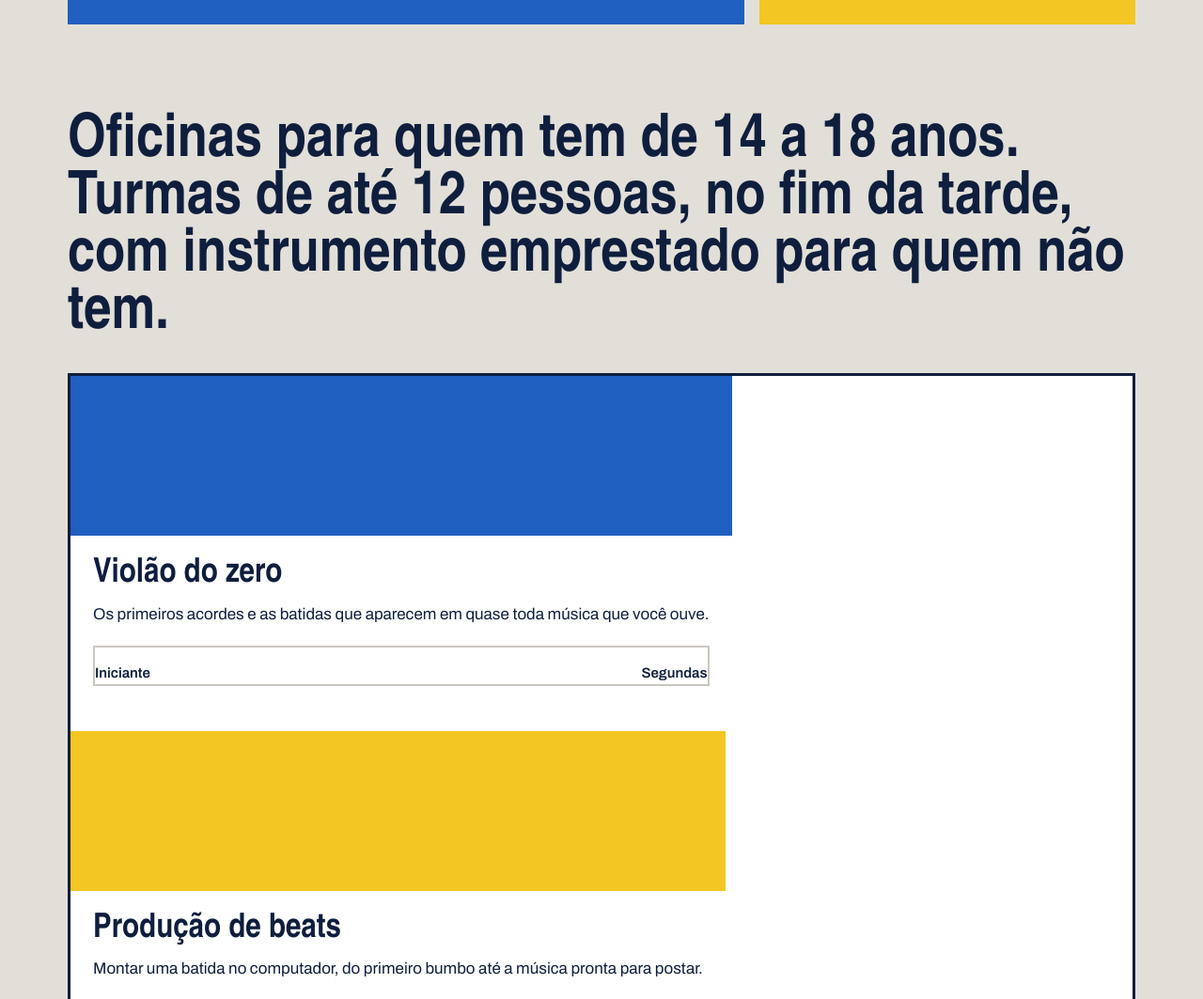
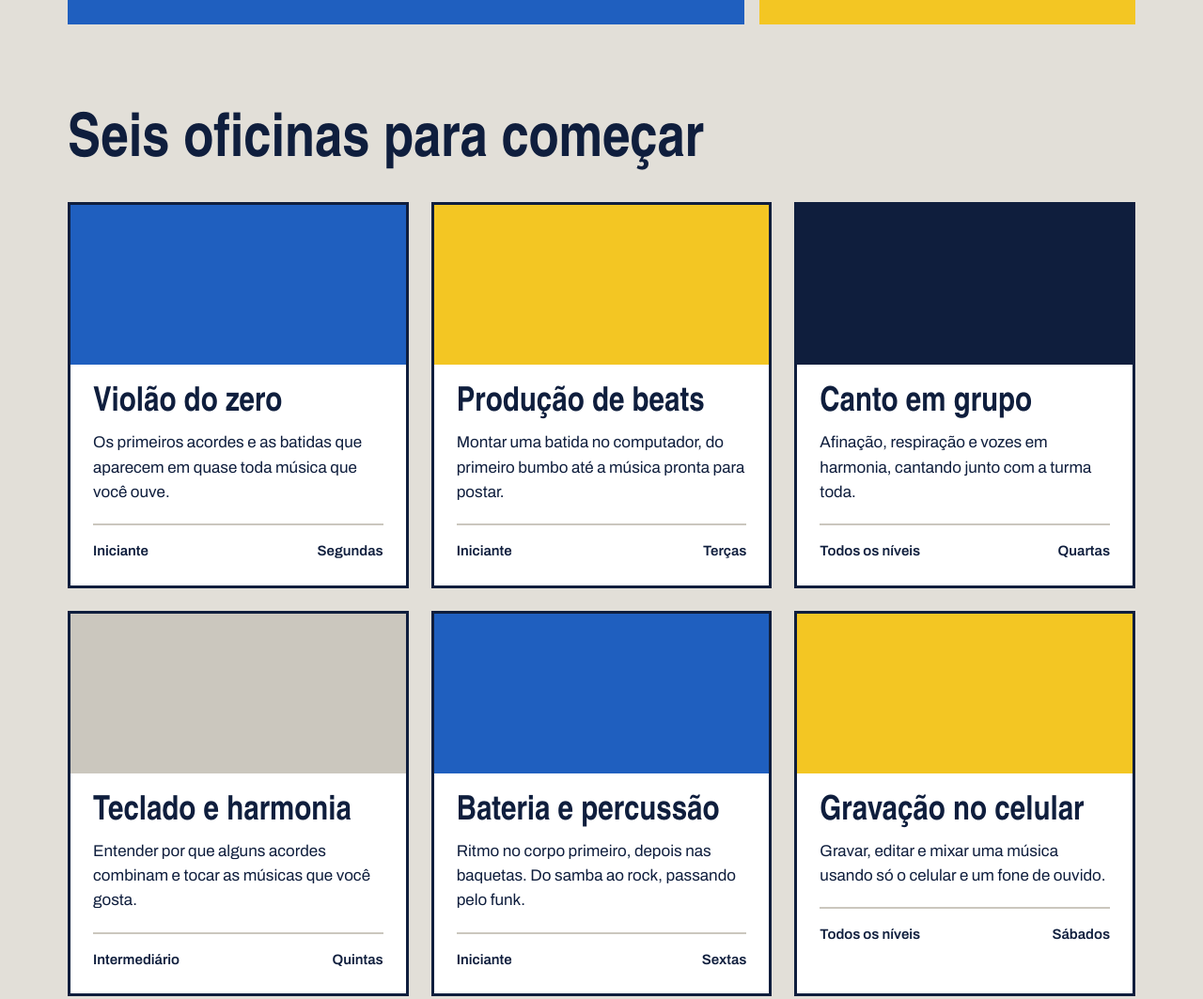
Before and after one commit to AntonioProvasi1MBTI/Laje_sonora, a plain HTML site: page index.html in a window 1280 px wide. Shown: the part 680-1743 px from the top of the page at 94% size. Drawn offline with Linux system fonts and the light colour scheme; a web font is replaced by a local one.

Commit message:
correcao

```diff
--- a/index.css
+++ b/index.css
@@ -143,6 +143,9 @@ h1, h2, h3 {
     display: flex;
     flex-wrap: wrap;
     gap: 24px;
+}
+
+.card {
     background-color: var(--branco);
     border: 3px solid var(--tinta);
     flex: 1 1 340px;
@@ -180,10 +183,15 @@ h1, h2, h3 {
 .card-info {
     margin-top: 20px;
     padding-top: 16px;
-    border: 2px solid var(--concreto-escuro);
+    border-top: 2px solid var(--concreto-escuro);
     font-weight: 600;
     font-size: 15px;
     display: flex;
     justify-content: space-between;
     align-items: center;
 }
+
+.passos {
+    display: flex;
+    gap: 24px;
+}
--- a/index.html
+++ b/index.html
@@ -31,7 +31,7 @@
             </div>
         </section>
         <section class="conteudo secao">
-            <h2 class="titulo-secao">Oficinas para quem tem de 14 a 18 anos. Turmas de até 12 pessoas, no fim da tarde, com instrumento emprestado para quem não tem.</h2>
+            <h2 class="titulo-secao">Seis oficinas para começar</h2>
             <div class="cards">
                 <article class="card">
                     <div class="foto foto-azul"></div>
```
